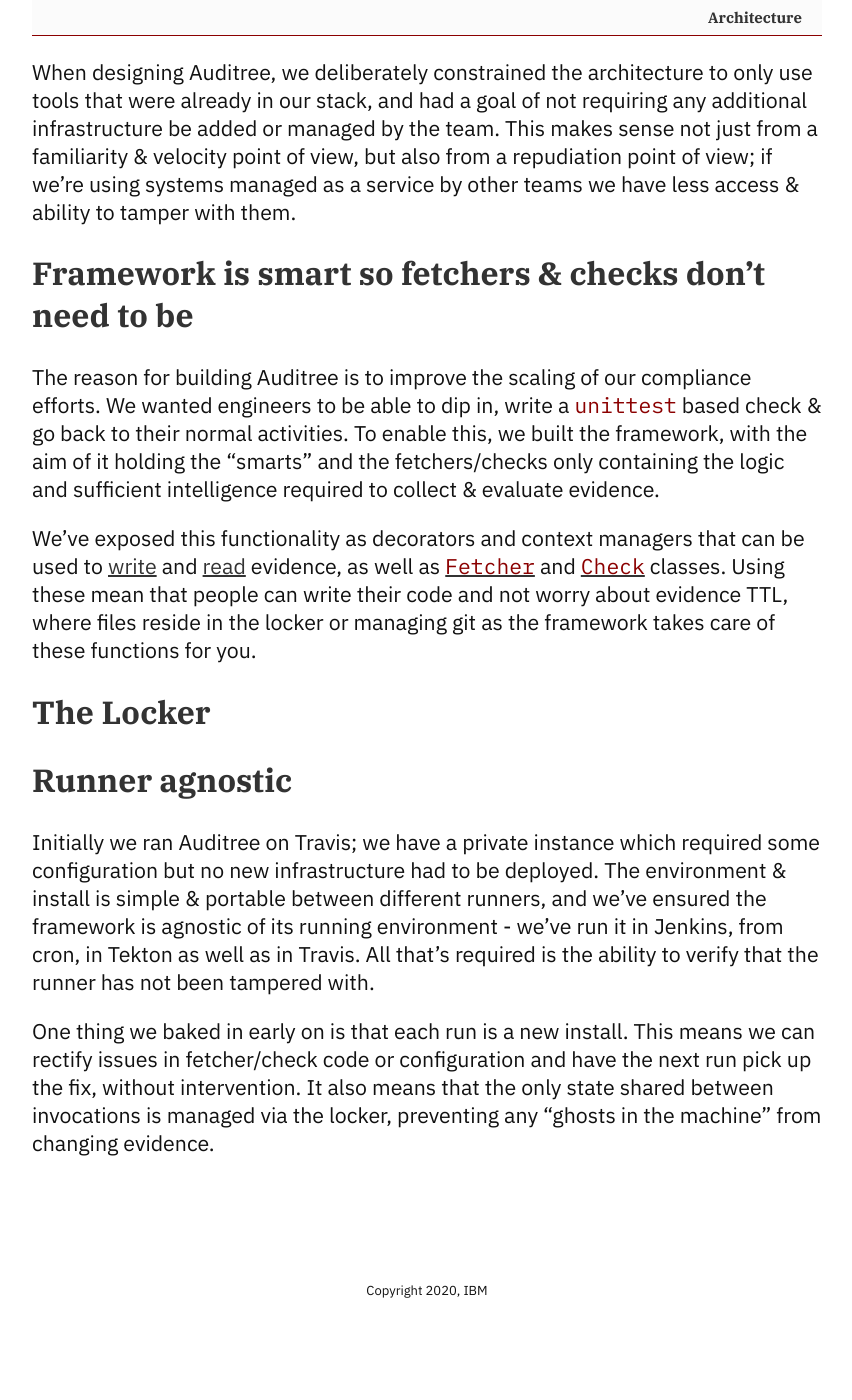
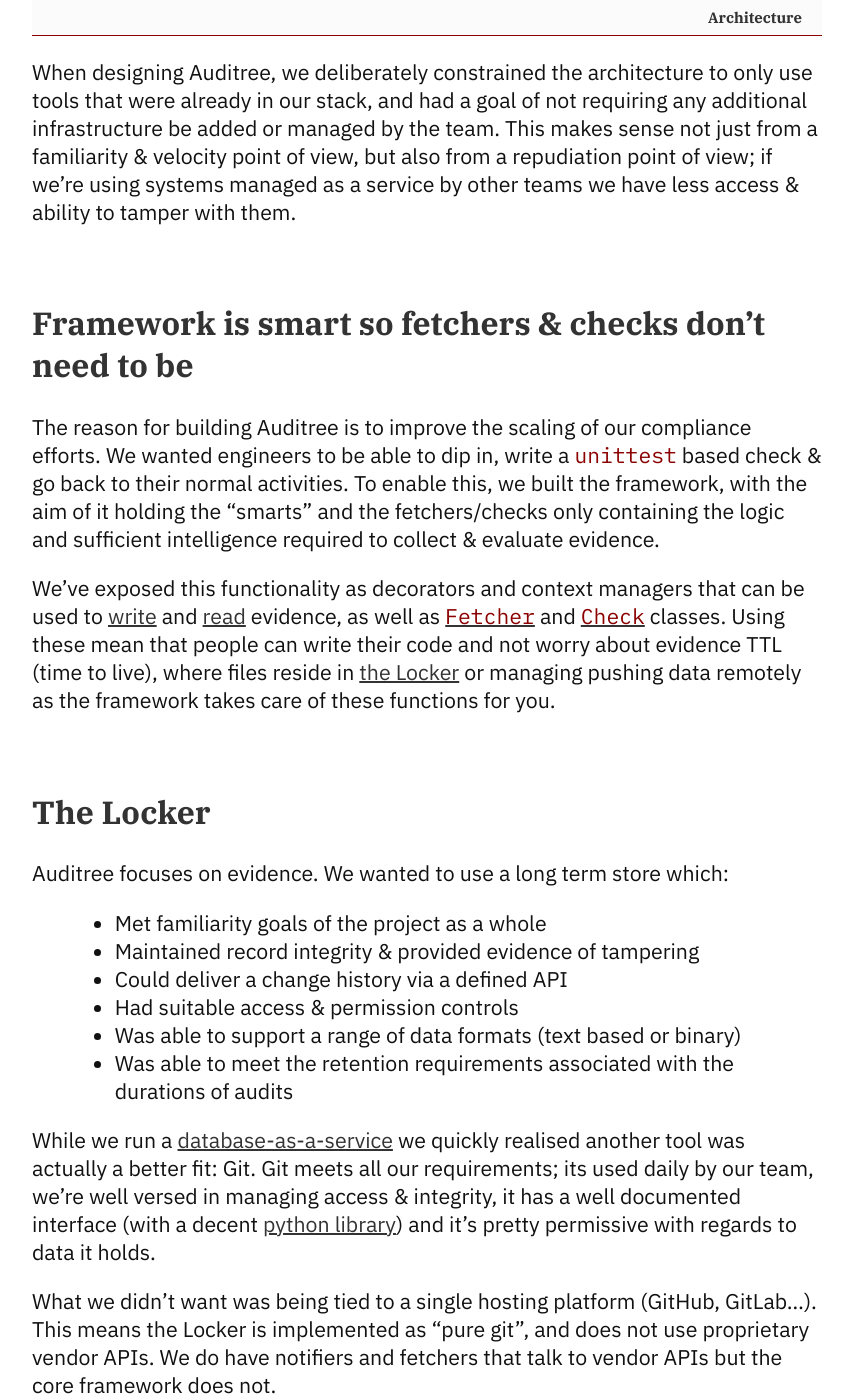
Before and after one commit to auditree/auditree.github.io, a Jekyll site: the page built from _posts/2020-08-13-Goals_general_architecture.md, in a window 1280 px wide and 1400 px high, scrolled down 469 px. Shown: the whole window, without its empty margins (213-1065 px from the left). Built offline with Jekyll 4.4.1, drawn with Linux system fonts in a browser that asks for light colours; before the commit the page ends 1788 px from its top, so only the background shows below that.

Commit message:
the locker

```diff
--- a/_posts/2020-08-13-Goals_general_architecture.md
+++ b/_posts/2020-08-13-Goals_general_architecture.md
@@ -14,9 +14,22 @@
 
 The reason for building Auditree is to improve the scaling of our compliance efforts. We wanted engineers to be able to dip in, write a `unittest` based check & go back to their normal activities. To enable this, we built the framework, with the aim of it holding the "smarts" and the fetchers/checks only containing the logic and sufficient intelligence required to collect & evaluate evidence.
 
-We've exposed this functionality as decorators and context managers that can be used to [write][] and [read][] evidence, as well as [`Fetcher`][fetcher] and [`Check`][check] classes. Using these mean that people can write their code and not worry about evidence TTL, where files reside in the locker or managing git as the framework takes care of these functions for you.
+We've exposed this functionality as decorators and context managers that can be used to [write][] and [read][] evidence, as well as [`Fetcher`][fetcher] and [`Check`][check] classes. Using these mean that people can write their code and not worry about evidence TTL (time to live), where files reside in [the Locker](#the-locker) or managing pushing data remotely as the framework takes care of these functions for you.
 
 ## The Locker
+
+Auditree focuses on evidence. We wanted to use a long term store which:
+
+- Met familiarity goals of the project as a whole
+- Maintained record integrity & provided evidence of tampering
+- Could deliver a change history via a defined API
+- Had suitable access & permission controls
+- Was able to support a range of data formats (text based or binary)
+- Was able to meet the retention requirements associated with the durations of audits
+
+While we run a [database-as-a-service](https://cloudant.com) we quickly realised another tool was actually a better fit: Git. Git meets all our requirements; its used daily by our team, we're well versed in managing access & integrity, it has a well documented interface (with a decent [python library](https://gitpython.readthedocs.io/en/stable/)) and it's pretty permissive with regards to data it holds.
+
+What we didn't want was being tied to a single hosting platform (GitHub, GitLab...). This means the Locker is implemented as "pure git", and does not use proprietary vendor APIs. We do have notifiers and fetchers that talk to vendor APIs but the core framework does not.
 
 ## Runner agnostic
 
--- a/style.css
+++ b/style.css
@@ -32,6 +32,9 @@
     font-family: 'IBM Plex Serif', serif;
     font-weight: bold;
     text-decoration: none;
+}
+h2,h3,h4,h5,h6{
+    padding-top: 50px;
 }
 a{
     text-decoration: underline;
```
